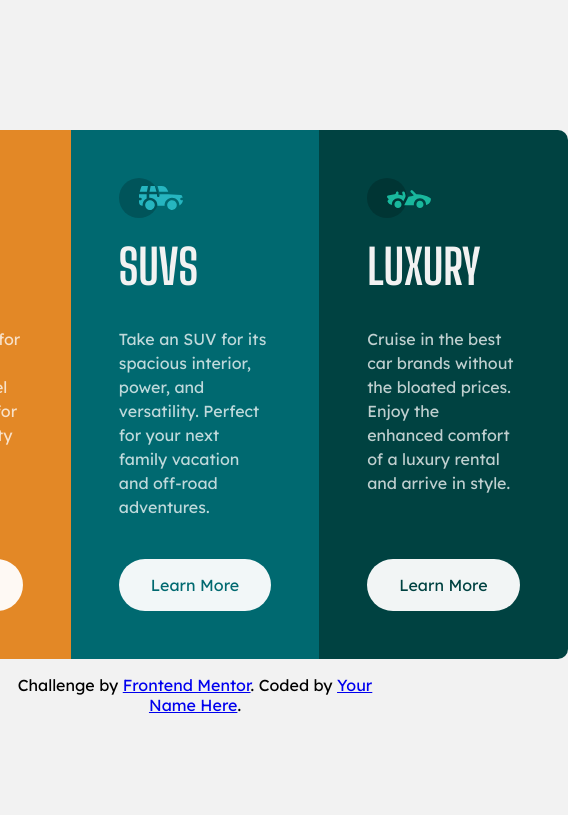
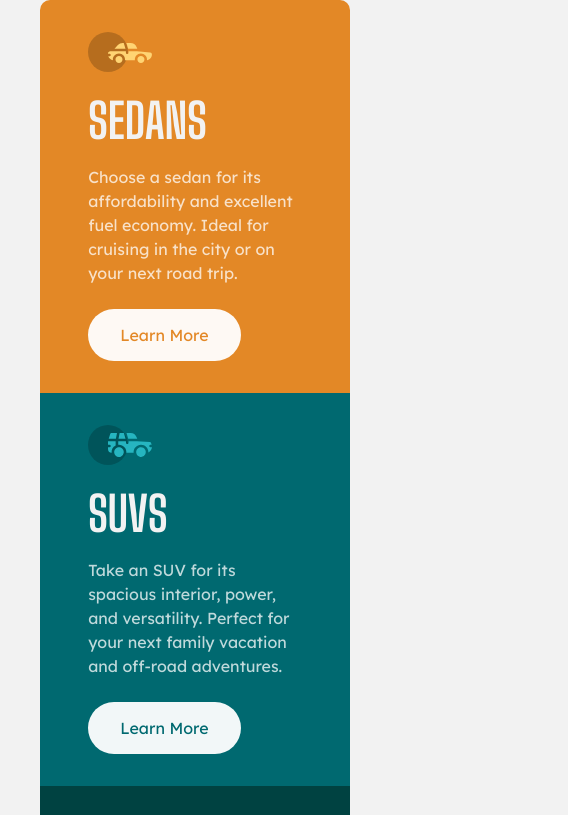
Before and after one commit to Zufallszahl/3-column-preview-card, a plain HTML site: page index.html in a window 390 px wide. Shown: the top 815 px of the page, 568 px wide, since content can reach past the window. Drawn offline with Linux system fonts and the light colour scheme.

Commit message:
Added media queries.

```diff
--- a/index.html
+++ b/index.html
@@ -36,7 +36,7 @@
 
 </body>
 <footer class="attribution">
-    Challenge by <a href="https://www.frontendmentor.io?ref=challenge" target="_blank">Frontend Mentor</a>. Coded by <a href="#">Your Name Here</a>.
+    Challenge by <a href="https://www.frontendmentor.io?ref=challenge" target="_blank">Frontend Mentor</a>. Coded by <a href="https://zufallszahl.github.io/" target="_blank">zufallszahl</a>.
 </footer>
 
 
--- a/style.css
+++ b/style.css
@@ -15,8 +15,8 @@
 
 html {
     display: flex;
-    align-items: center;
-    justify-content: center;
+    margin: auto;
+    align-items: safe center;
     height: 100%
 }
 
@@ -34,7 +34,6 @@ body {
     display: flex;
     justify-content: center;
     align-items: center;
-    height: 100%;
     padding-bottom: 1em;
     color: var(--white);
 }
@@ -108,9 +107,53 @@ body {
     border-radius: 40px;
 }
 
+.learn-more:hover {
+    color: var(--light-gray)
+}
+
+.learn-more:hover::before {
+    background: none;
+    border: 2px solid var(--light-gray);
+}
+
 
 /* FOOTER */
 
 footer {
     text-align: center;
 }
+
+footer a {
+    text-decoration: none;
+    color: var(--orange)
+}
+
+
+/* MEDIA QUERIES */
+
+@media (max-width: 700px) {
+    .main-section {
+        position: relative;
+        flex-direction: column;
+    }
+    .sedans {
+        border-radius: 10px 10px 0 0;
+    }
+    .luxury {
+        border-radius: 0 0 10px 10px;
+    }
+    .description {
+        padding-top: 0;
+        padding-bottom: 1.5rem;
+        min-height: 100%
+    }
+    .learn-more {
+        margin: 0;
+    }
+    .sedans,
+    .suvs,
+    .luxury {
+        padding: 2rem 3rem 2rem 3rem;
+        width: max-content;
+    }
+}
```
